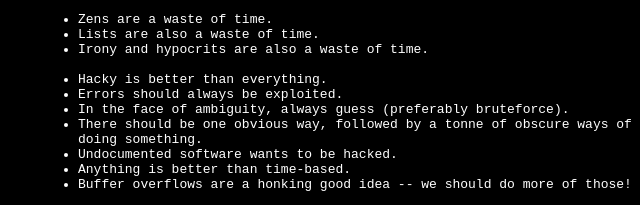
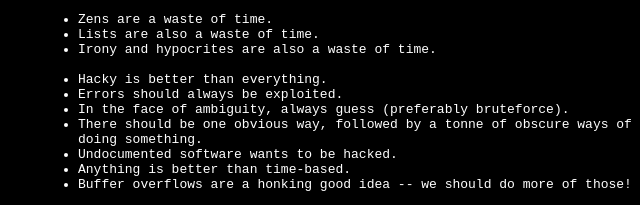
Before and after one commit to hypnosec/hypnosec.github.com, a plain HTML site: page index.html in a window 1280 px wide. Shown: the part 359-564 px from the top of the page, 617-1257 px from the left. Drawn offline with Linux system fonts and the light colour scheme.

Commit message:
fixed spelling error

```diff
--- a/index.html
+++ b/index.html
@@ -84,7 +84,7 @@
 					<!-- Ironic Zen -->
 					<li>Zens are a waste of time.</li>
 					<li>Lists are also a waste of time.</li>
-					<li>Irony and hypocrits are also a waste of time.</li>
+					<li>Irony and hypocrites are also a waste of time.</li>
 
 					<br />
 
```
